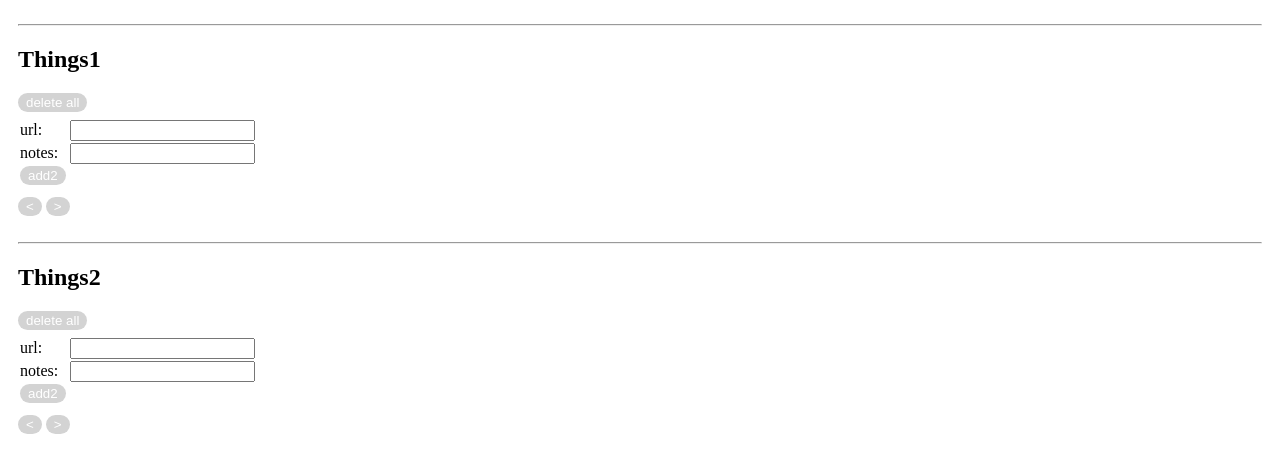
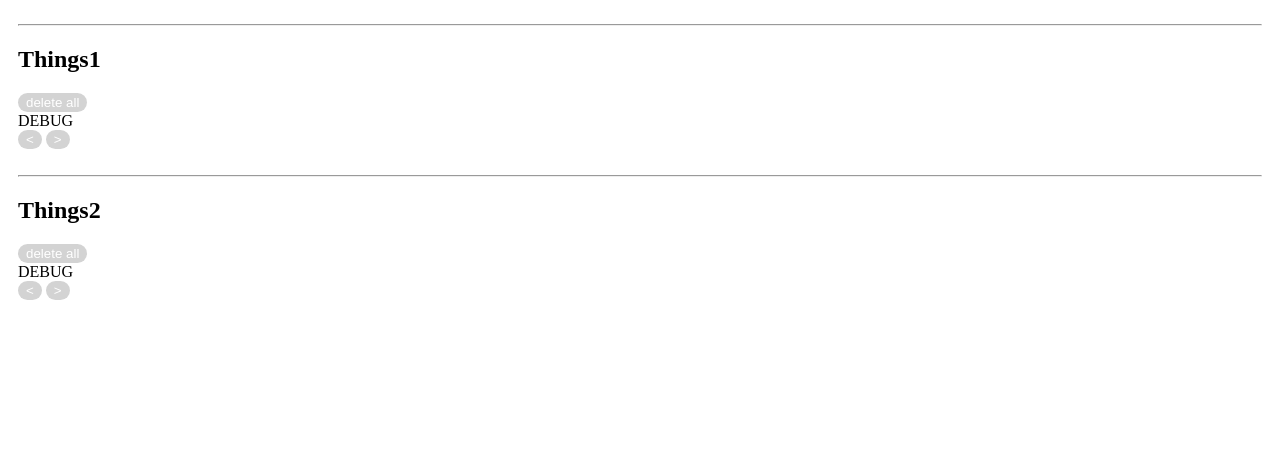
Before and after one commit to paulabbott/Bookmarks, a React (Vite) app: page / in a window 1280 px wide. Shown: the top 472 px of the page. Built offline with nearby package versions, Linux system fonts and the light colour scheme.

Commit message:
trying a child strategy but think there might be a problem with clousures

```diff
--- a/src/components/ListManager/AddItemForm.tsx
+++ b/src/components/ListManager/AddItemForm.tsx
@@ -32,7 +32,9 @@ function AddBookmark({ addFunc }: { addFunc: Function }) {
     validationMessage: ''
   }
 
-  return <NewDisplayForm initState={initState} onSubmit={onSubmit} styledButtons={DisplayFormButtons} />
+  return <div>DEBUG</div>
+
+  // return <NewDisplayForm initState={initState} onSubmit={onSubmit} styledButtons={DisplayFormButtons} />
 }
 
 export default AddBookmark;
--- a/src/components/ListManager/DisplayForm.tsx
+++ b/src/components/ListManager/DisplayForm.tsx
@@ -31,7 +31,7 @@ export function DisplayForm(initState: object, onSubmit: Function, bookmark = {}
   //TODO: make this generic and also pass in the setValues funciton?
   //TODO: can this be swapped for useReducer?
   const updateValues = (obj: object) => {
-    console.log('in updateValues with', obj)
+    console.log('DF in updateValues with', obj)
     //TODO: can we do better than 'as any'? Generic?
     let newValues = {} as any
     for (const [key, value] of Object.entries(obj)) {
--- a/src/components/ListManager/FormInputFields.tsx
+++ b/src/components/ListManager/FormInputFields.tsx
@@ -1,6 +1,8 @@
 import React from 'react';
 
-const FormInputFields = (values, updateValues) => {
+const FormInputFields = ({ values, updateValues }) => {
+
+    // console.log('in FormInputFields with', values, updateValues)
 
     //generic handleChange funciton for all inputs
     const handleChange: React.ChangeEventHandler<HTMLInputElement> = (event) => {
--- a/src/components/ListManager/Item.tsx
+++ b/src/components/ListManager/Item.tsx
@@ -4,6 +4,7 @@ import { DisplayForm } from './DisplayForm'
 import { Bookmark } from './ListManager';
 import StyledButton from '../UI/StyledButton'
 import { NewDisplayForm } from './NewDisplayForm'
+import FormInputFields from './FormInputFields'
 
 //TODO: change bookmark to be Bookmark | null
 type Props = {
@@ -25,9 +26,11 @@ const Item = ({ className, bookmark, editFunc, deleteFunc }: Props) => {
   }
 
   //this should probably be values rather than bookmark.
-  const onSubmit = (bookmark, updateValues) => {
+  const onSubmit = (values, updateValues) => {
+    console.log('in Item onSubmit with', values, updateValues);
+    console.log('bookmark=', bookmark);
     editFunc(bookmark)
-    updateValues({ showForm: false })
+    //updateValues({ showForm: false })
   }
 
   const deleteButtonClick = (e: React.MouseEvent<HTMLButtonElement>) => {
@@ -44,7 +47,11 @@ const Item = ({ className, bookmark, editFunc, deleteFunc }: Props) => {
     updateValues({ showForm: false })
   }
 
-  const DisplayFormButtons = (values, updateValues) => {
+  //these were function params because that's how I was passing them from the render property of this
+  //component, but now I want them to be props because that's how I'm passing them using cloneElement
+  const DisplayFormButtons = ({ values, updateValues }) => {
+
+    // console.log('in DisplayFormButtons with ', values, updateValues);
     return (
       <React.Fragment>
         <StyledButton key='key-addButton' type='submit' wait={values.isWaiting} disabled={values.isWaiting}>
@@ -61,7 +68,6 @@ const Item = ({ className, bookmark, editFunc, deleteFunc }: Props) => {
           cancel
         </StyledButton>
       </React.Fragment>
-
     )
   }
 
@@ -76,15 +82,24 @@ const Item = ({ className, bookmark, editFunc, deleteFunc }: Props) => {
 
   */
 
-  const TestCompenent = () => {
-    return <p>testCompenent</p>
+
+  // return (
+  //   <div className={className}>
+  //     <NewDisplayForm initState={initState} onSubmit={onSubmit} bookmark={bookmark} styledButtons={DisplayFormButtons} />
+  //   </div>
+  // )
+
+  function WelcomeDialog() {
+    return (
+      <NewDisplayForm initState={initState} onSubmit={onSubmit} bookmark={bookmark}>
+        <FormInputFields />
+        <DisplayFormButtons />
+      </NewDisplayForm>
+    );
   }
 
-  return (
-    <div className={className}>
-      <NewDisplayForm initState={initState} onSubmit={onSubmit} bookmark={bookmark} styledButtons={DisplayFormButtons} />
-    </div>
-  )
+  return <WelcomeDialog />
+
 }
 
 //TODO: move to the components folder?
--- a/src/components/ListManager/NewDisplayForm.tsx
+++ b/src/components/ListManager/NewDisplayForm.tsx
@@ -1,14 +1,13 @@
 import React, { useState } from "react";
 import { ValidateUrlFormatPromise, checkUrlExists } from '../../services/validationRules'
 import BookmarkEditBox from './BookmarkEditBox'
-import FormInputFields from './FormInputFields'
 import validateField from '../../services/validateField'
 import readTime from '../../services/readTime'
 import StyledButton from '../UI/StyledButton'
 import { Bookmark } from './ListManager'
 import { isPropertySignature } from "typescript";
 
-export const NewDisplayForm = ({ initState, onSubmit, styledButtons, bookmark }) => {
+export const NewDisplayForm = ({ initState, onSubmit, styledButtons, bookmark, children }) => {
 
     const [values, setValues] = useState<object>(() => {
         return (initState)
@@ -19,7 +18,7 @@ export const NewDisplayForm = ({ initState, onSubmit, styledButtons, bookmark })
     //TODO: make this generic and also pass in the setValues funciton?
     //TODO: can this be swapped for useReducer?
     const updateValues = (obj: object) => {
-        console.log('in updateValues with', obj)
+        console.log('NDF in updateValues with', obj)
         //TODO: can we do better than 'as any'? Generic?
         let newValues = {} as any
         for (const [key, value] of Object.entries(obj)) {
@@ -41,7 +40,7 @@ export const NewDisplayForm = ({ initState, onSubmit, styledButtons, bookmark })
     }
 
     const handleSubmit = async (e) => {
-        console.log('called in display form')
+        console.log('called in new display form')
         e.preventDefault();
         updateValues({ isWaiting: true })
         const validationResult = await validateField(values.url, validationRules)
@@ -51,7 +50,7 @@ export const NewDisplayForm = ({ initState, onSubmit, styledButtons, bookmark })
         updateValues({ isWaiting: false })
         if (validationResult.passedAll) {
             //TODO: rename onClickFunc?
-            onSubmit(values, updateValues)
+            onSubmit(bookmark, updateValues)
         } else {
             setTimedValidationMessage(validationResult.messages[0].errorMessage)
             console.log('validation failed', validationResult.messages[0].errorMessages)
@@ -81,6 +80,19 @@ export const NewDisplayForm = ({ initState, onSubmit, styledButtons, bookmark })
     }
 
     //NOTE: conditional rendering but hooks always get called.
-    return values.showForm ? formView() : readView()
+    // return values.showForm ? formView() : readView()
+
+    return (
+        <div>
+            <form onSubmit={e => { handleSubmit(e) }}>
+                {React.Children.map(children, child => {
+                    return React.cloneElement(child, { values: values, updateValues: updateValues })
+                })}
+            </form>
+            <hr />
+        </div >
+    );
+
+
 
 }
```
